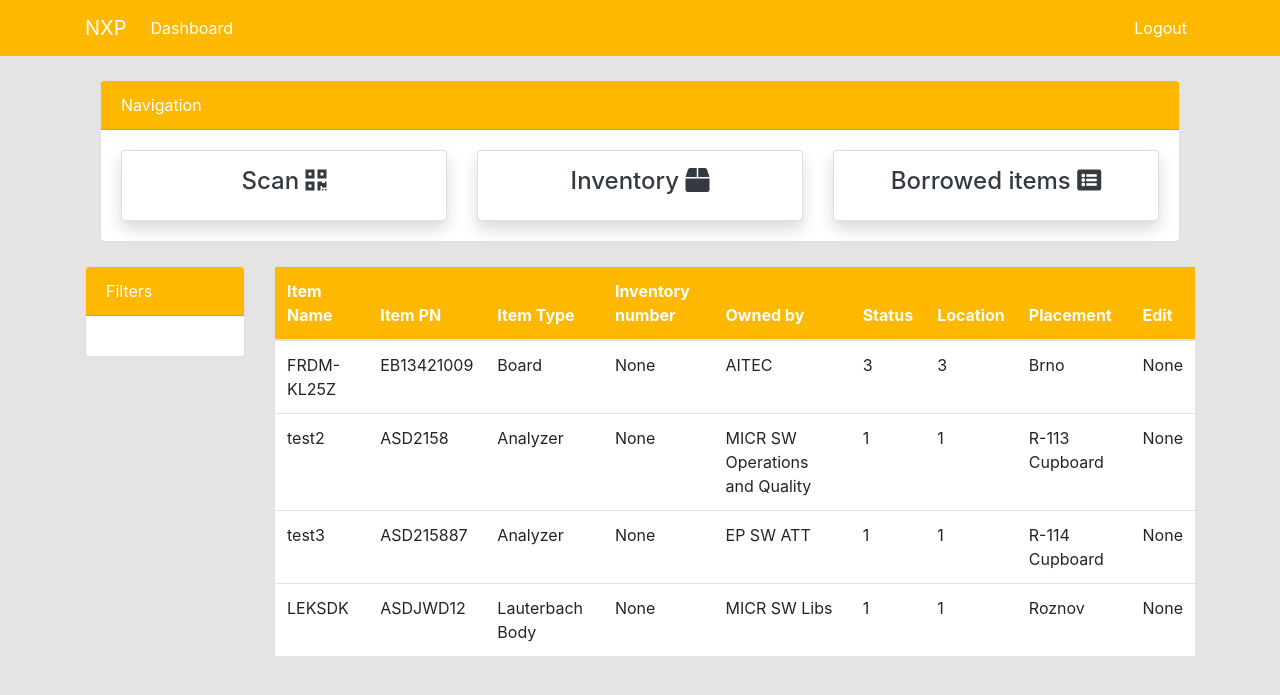
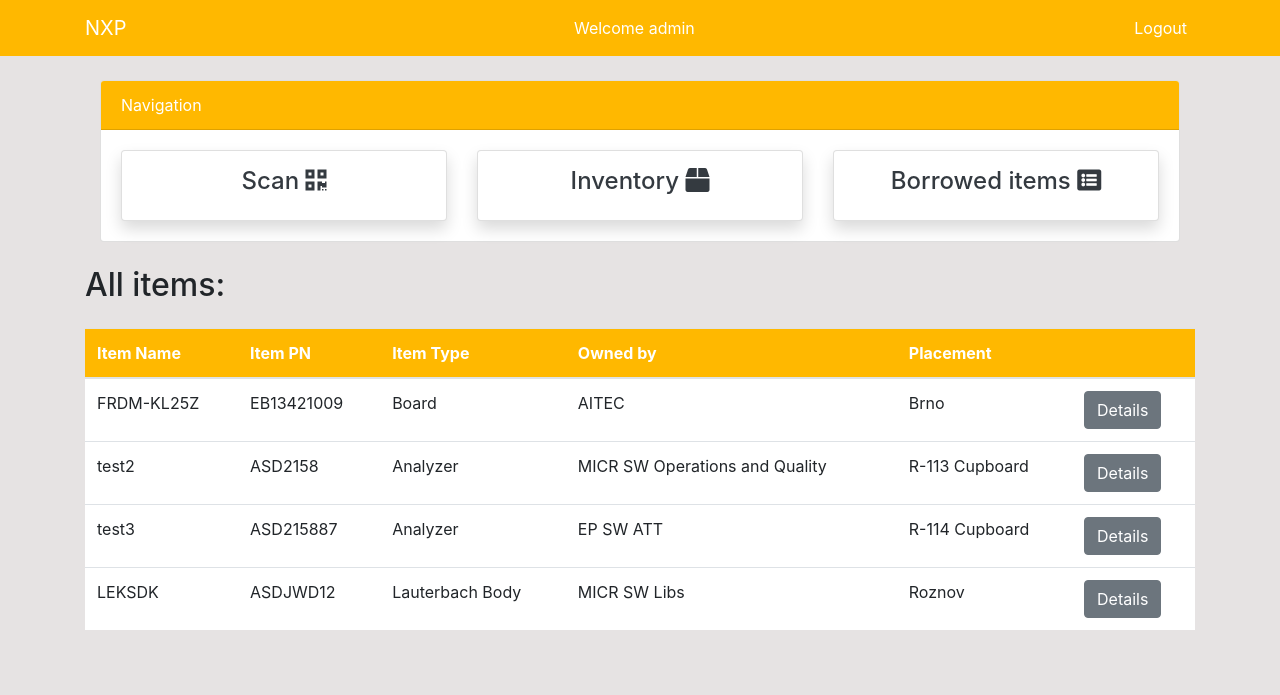
Before and after one commit to Fildou/NXP_evidencia, a Django app: page / in a window 1280 px wide. Shown: the top 695 px of the page. Run offline with Django 4.2, Linux system fonts and the light colour scheme; a user stored in the database is signed in; data comes from the database, SQL or seed files in the repository; both versions use the stored data as it was after the commit.

Commit message:
fixed scanner

```diff
--- a/dashboard/models.py
+++ b/dashboard/models.py
@@ -48,10 +48,7 @@
     item_name = models.CharField(max_length=100)
     item_PN = models.CharField(max_length=100)
     item_type = models.CharField(max_length=50, choices=TYPE)
-    inventory_number = models.CharField(max_length=15)
     team = models.CharField(max_length=50, choices=TEAM)
-    full_count = models.PositiveIntegerField()
-    free_count = models.PositiveIntegerField()
     location = models.CharField(max_length=50, choices=LOCATION)
     placement = models.CharField(max_length=50)
 
--- a/dashboard/urls.py
+++ b/dashboard/urls.py
@@ -1,9 +1,11 @@
-from django.urls import path
+from django.urls import path, re_path
 from . import views
 
 
 urlpatterns = [
-    path('', views.index, name='dashboard-index'),
+    re_path(r'^$', views.index, name='dashboard-index'),
+    path('inventory/', views.index, name='dashboard-index'),
     path('scan/', views.scan, name='dashboard-scan'),
     path('borrowed/', views.borrowed, name='dashboard-borrowed'),
+    path('inventory/<str:item_PN>/', views.detail, name='dashboard-detail'),
 ]
--- a/dashboard/views.py
+++ b/dashboard/views.py
@@ -1,8 +1,7 @@
-from django.shortcuts import render
+from django.shortcuts import render, redirect
 from django.contrib.auth.models import User
-from django.http import HttpResponse
-from .models import Item,Borrowed_item
 from django.contrib.auth.decorators import login_required
+from .models import Item, Borrowed_item
 
 
 @login_required(login_url='user-login')
@@ -15,16 +14,30 @@
     return render(request, 'dashboard/index.html', context)
 
 
-def scan(request):
-    return render(request, 'dashboard/scan.html')
-
-
+@login_required(login_url='user-login')
 def borrowed(request):
     borrowed = Borrowed_item.objects.all()
-    user = User.objects.all()
+    user = User.objects.filter(groups=2)
+    item = Item.objects.all()
 
     context = {
         'borrowed': borrowed,
         'user': user,
+        'item': item,
     }
     return render(request, 'dashboard/borrowed.html', context)
+
+
+@login_required(login_url='user-login')
+def detail(request, item_PN):
+    item = Item.objects.get(item_PN=item_PN)
+   # data = request.POST
+    #action = data.get('borrow')
+    #if request.method == 'POST':
+   #     if action == 'borrow':
+    return render(request, 'dashboard/detail.html', {'item': item})
+
+
+@login_required(login_url='user-login')
+def scan(request):
+    return render(request, 'dashboard/scan.html')
--- a/templates/dashboard/index.html
+++ b/templates/dashboard/index.html
@@ -3,30 +3,19 @@
 
 {% block content %}
 {% include 'partials/topside.html' %}
+<br>
+<h2>All items:</h2>
 <div class="row mt-4">
-            <div class="col-md-2">
-                <div class="card">
-                    <div class="card-header text-white" style="background-color: #ffb800;">
-                        Filters
-                    </div>
-                    <div class="card-body">
-
-                    </div>
-                </div>
-            </div>
-             <div class="col-md-10">
+    <div class="col">
         <table class="table bg-white">
             <thead class="bg-info text-white">
                 <tr>
                     <th scope="col" style="background-color: #ffb800;">Item Name</th>
                     <th scope="col" style="background-color: #ffb800;">Item PN</th>
                     <th scope="col" style="background-color: #ffb800;">Item Type</th>
-                    <th scope="col" style="background-color: #ffb800;">Inventory number</th>
                     <th scope="col" style="background-color: #ffb800;">Owned by</th>
-                    <th scope="col" style="background-color: #ffb800;">Status</th>
-                    <th scope="col" style="background-color: #ffb800;">Location</th>
                     <th scope="col" style="background-color: #ffb800;">Placement</th>
-                    <th scope="col" style="background-color: #ffb800;">Edit</th>
+                    <th scope="col" style="background-color: #ffb800;"></th>
                 </tr>
             </thead>
             <tbody>
@@ -35,12 +24,11 @@
                     <td>{{ item.item_name }}</td>
                     <td>{{ item.item_PN }}</td>
                     <td>{{ item.item_type }}</td>
-                    <td>{{ item.inventory_number }}</td>
                     <td>{{ item.team }}</td>
-                    <td>{{ item.full_count }}</td>
-                    <td>{{ item.free_count }}</td>
                     <td>{{ item.location }}</td>
-                    <td>{{ item.placement }}</td>
+                    <td>
+                        <a href="{% url 'dashboard-detail' item.item_PN %}" class="btn btn-secondary">Details</a>
+                    </td>
                 </tr>
                 {% endfor %}
             </tbody>
--- a/templates/partials/nav.html
+++ b/templates/partials/nav.html
@@ -1,17 +1,16 @@
 <nav class="navbar navbar-expand-lg navbar-light" style="background-color: #ffb800;">
         <div class="container">
+            <a class="navbar-brand text-white" href="{% url 'dashboard-index' %}">NXP</a>
             {% if user.is_authenticated %}
-            <a class="navbar-brand text-white" href="{% url 'dashboard-index' %}">NXP</a>
             <button class="navbar-toggler" type="button" data-toggle="collapse" data-target="#navbarSupportedContent"
                 aria-controls="navbarSupportedContent" aria-expanded="false" aria-label="Toggle navigation">
                 <span class="navbar-toggler-icon"></span>
             </button>
 
             <div class="collapse navbar-collapse" id="navbarSupportedContent">
-                <ul class="navbar-nav mr-auto">
-                    <li class="nav-item active">
-                        <a class="nav-link text-white" href="{% url 'dashboard-index' %}">Dashboard <span
-                                class="sr-only">(current)</span></a>
+                <ul class="navbar-nav ml-auto">
+                    <li class="nav-item">
+                        <a class="nav-link text-white">Welcome {{ user.username}}</a>
                     </li>
                 </ul>
                 <ul class="navbar-nav ml-auto">
--- a/templates/user/login.html
+++ b/templates/user/login.html
@@ -1,4 +1,3 @@
-
 {% extends 'partials/base.html' %}
 {% block title %}Login{% endblock %}
 {% load crispy_forms_tags %}
```
Also changed, not shown: templates/dashboard/borrowed.html (+13 -7 lines), templates/dashboard/detail.html (added, +34 -0 lines), templates/dashboard/scan.html (+18 -5 lines), dashboard/migrations/0003_remove_item_free_count_remove_item_full_count_and_more.py (added), db.sqlite3, media/items/board1.jpg (added), static/style.css (renamed from static/css/style.css).
